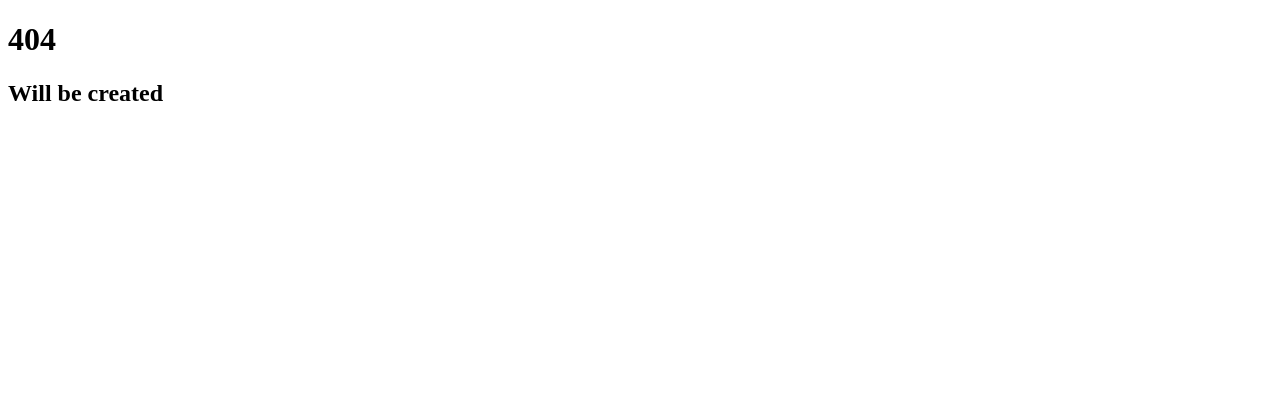
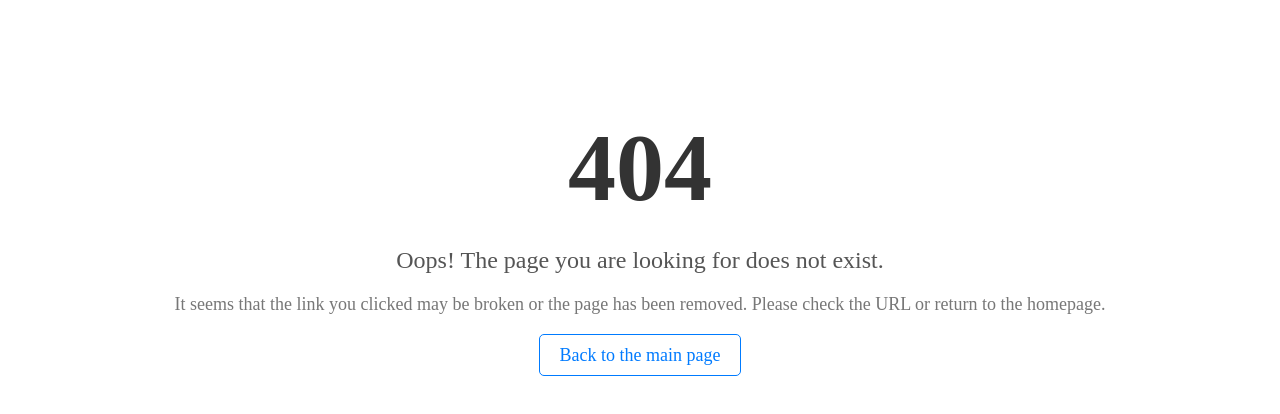
Before and after one commit to Scoutress/eneba-demo-app, a React (Vite) app in the folder client/: page / in a window 1280 px wide. Before the commit this address had no page. Shown: the top 414 px of the page. Built offline with nearby package versions, Linux system fonts and the light colour scheme.

Commit message:
Changed error page

```diff
--- a/client/src/pages/errorPage/ErrorPage.jsx
+++ b/client/src/pages/errorPage/ErrorPage.jsx
@@ -1,8 +1,19 @@
+import styles from "./ErrorPage.module.scss";
+
 const ErrorPage = () => {
   return (
-    <div>
-      <h1>404</h1>
-      <h2>Will be created</h2>
+    <div className={styles.container}>
+      <h1 className={styles.title}>404</h1>
+      <p className={styles.message}>
+        Oops! The page you are looking for does not exist.
+      </p>
+      <p className={styles.description}>
+        It seems that the link you clicked may be broken or the page has been
+        removed. Please check the URL or return to the homepage.
+      </p>
+      <a href="/list" className={styles.homeLink}>
+        Back to the main page
+      </a>
     </div>
   );
 };
--- /dev/null
+++ b/client/src/pages/errorPage/ErrorPage.module.scss
@@ -0,0 +1,39 @@
+.container {
+  max-width: 1200px;
+  margin: 0 auto;
+  padding: 40px;
+  text-align: center;
+}
+
+.title {
+  font-size: 6rem;
+  margin-bottom: 20px;
+  color: #333;
+}
+
+.message {
+  font-size: 1.5rem;
+  margin-bottom: 20px;
+  color: #555;
+}
+
+.description {
+  font-size: 1.125rem;
+  margin-bottom: 30px;
+  color: #777;
+}
+
+.homeLink {
+  font-size: 1.125rem;
+  color: #007bff;
+  text-decoration: none;
+  border: 1px solid #007bff;
+  padding: 10px 20px;
+  border-radius: 5px;
+  transition: background-color 0.3s, color 0.3s;
+
+  &:hover {
+    background-color: #007bff;
+    color: #fff;
+  }
+}
```
